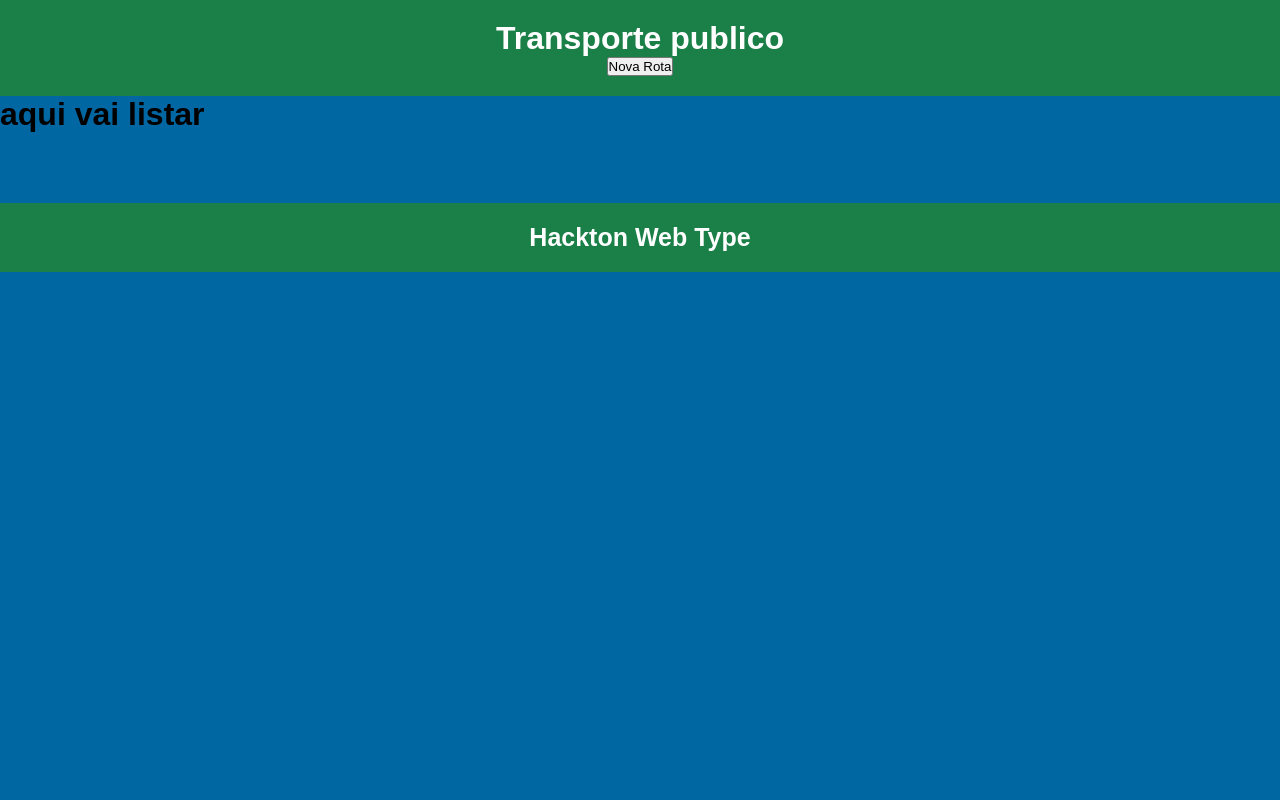
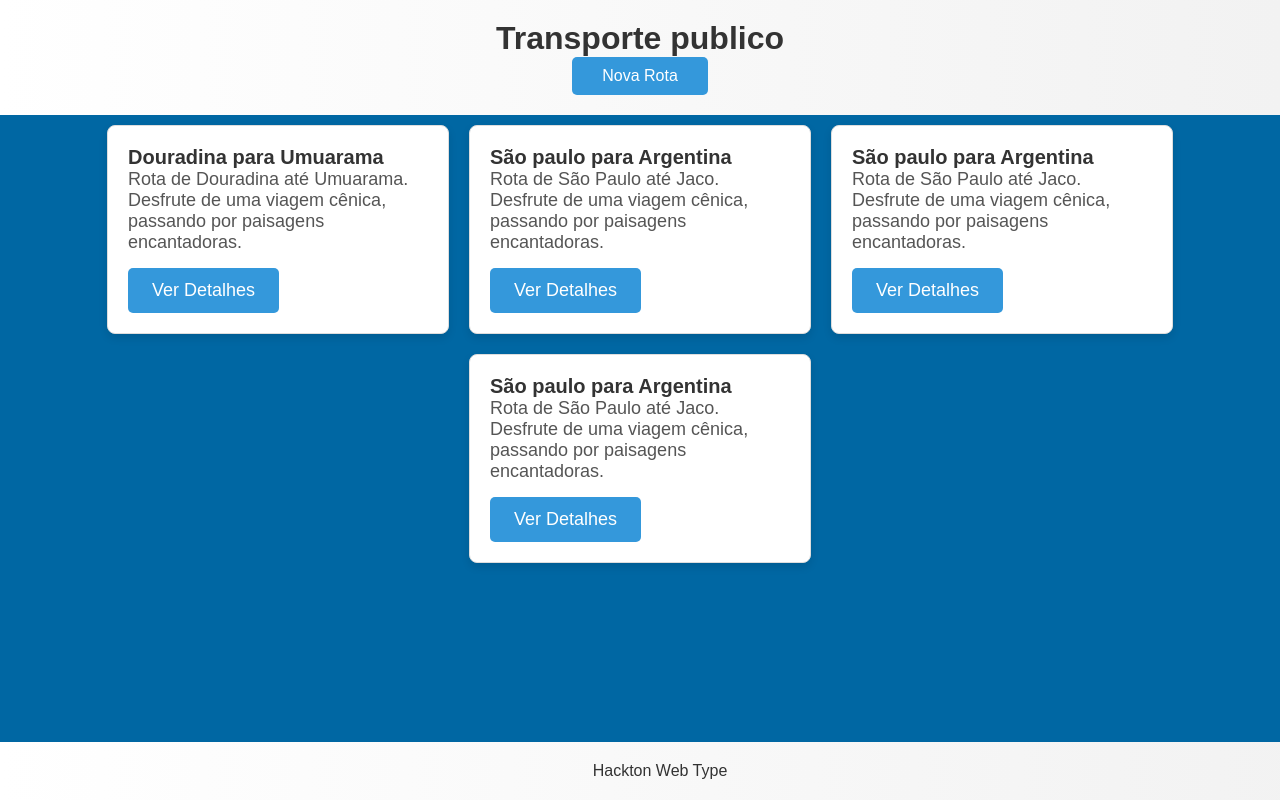
Before and after one commit to Guilhermecds/ProjetoReactHackaton, a React (Vite) app in the folder reacthackaton/: page / in a window 1280 px wide. Built offline with nearby package versions, Linux system fonts and the light colour scheme.

Commit message:
estilizacao da pagina e ajustes para colocar os cards

```diff
--- a/reacthackaton/src/Components/CustonModal/style.tsx
+++ b/reacthackaton/src/Components/CustonModal/style.tsx
@@ -128,7 +128,9 @@ export const Button = styled.button`
   border-radius: 15px;
   cursor: pointer;
   &:hover {
-    background-color: #0056b3;
+  background-color: #0056b3;
+
+
   }
 `;
 
--- a/reacthackaton/src/Components/Footer/styles.ts
+++ b/reacthackaton/src/Components/Footer/styles.ts
@@ -1,18 +1,18 @@
-import { FontAwesomeIcon } from '@fortawesome/react-fontawesome';
+
 import styled from 'styled-components';
 
 // Criando os componentes estilizados
 
 export const Container = styled.div`
-    background-color: #1a8047;
-    padding: 20px;
-    text-align: center;
-    margin-top: 70px;
+background: linear-gradient(to right, #ffffff, #f2f2f2);
+padding: 20px;
+text-align: center;
+position: fixed;
+bottom: 0;
+width: 100%;
 `;
 
 export const Label = styled.label`
-    font-size: 25px;
-    color: #fff;
-    font-weight: bold;
+color: #333;
 
 `
--- a/reacthackaton/src/Components/Header/estilo.css
+++ b/reacthackaton/src/Components/Header/estilo.css
@@ -1,23 +1,35 @@
-*{
+/* estilo.css */
+
+body {
+    margin: 0;
     padding: 0;
-    margin: 0;
+    font-family: 'Arial', sans-serif;
+    background: #f2f2f2; /* Cor de fundo do corpo */
   }
 
-/* styles.css */
-
   header {
-    background-color: #1a8047;
-    padding: 20px; /* Adicionando algum espaço interno para melhorar a aparência */
-    text-align: center; /* Centralizando o conteúdo dentro do cabeçalho */
+    background: linear-gradient(to right, #ffffff, #f2f2f2); /* Gradiente branco */
+    padding: 20px;
+    text-align: center;
   }
 
   header h1 {
-    color: white;
+    color: #333; /* Cor do texto do cabeçalho */
   }
 
-/* Estilo para tornar o texto menor em telas menores */
-@media screen and (max-width: 600px) {
-    header h1 {
-        font-size: 1.5em; /* Tamanho de fonte menor para telas menores */
+  button#botaoEsquerdo {
+    background-color: #3498db; /* Cor de fundo do botão */
+    color: #fff; /* Cor do texto do botão */
+    padding: 10px 30px; /* Aumentando o padding para aumentar o comprimento */
+    font-size: 16px;
+    border: none;
+    border-radius: 5px;
+    cursor: pointer;
+    transition: background-color 0.3s ease; /* Transição suave da cor de fundo */
+    top: 10px; /* Distância do topo */
+    right: 20px; /* Distância da direita */
   }
+
+  button#botaoEsquerdo:hover {
+    background-color: #2980b9; /* Cor de fundo do botão ao passar o mouse */
   }
--- a/reacthackaton/src/Components/Header/index.tsx
+++ b/reacthackaton/src/Components/Header/index.tsx
@@ -16,7 +16,7 @@ export const Header = (props: PropsHeader) => {
 
             </div>
 
-            <button
+            <button id="botaoEsquerdo"
                     type="button"
                     onClick={props.abrirModal}
                 >
--- a/reacthackaton/src/Components/Rotas/index.tsx
+++ b/reacthackaton/src/Components/Rotas/index.tsx
@@ -1,4 +1,4 @@
-import React, { useState } from "react";
+/*import React, { useState } from "react";
 import { FormContainer, FormGroup, Label, Input, Button, Icon, InputDate } from './styles';
 import styled from 'styled-components';
 import { FontAwesomeIcon } from '@fortawesome/react-fontawesome';
@@ -16,4 +16,47 @@ export const Rotas = (props: PropsRotas) => {
         <h1>aqui vai listar</h1>
 
     )
+}*/
+
+
+import {
+  Card,
+  CardTitle,
+  CardContent,
+  CardButton,
+  ListaRotas
+} from './styles';
+
+interface PropsRotas {
+  abrirModal: () => void;
 }
+
+export const Rotas = (props: PropsRotas) => {
+  // Exemplo de dados de rotas
+  const rotas = [
+    { id: 1, nome: 'Douradina para Umuarama', descricao: 'Rota de Douradina até Umuarama. Desfrute de uma viagem cênica, passando por paisagens encantadoras.' },
+    { id: 2, nome: 'São paulo para Argentina', descricao: 'Rota de São Paulo até Jaco. Desfrute de uma viagem cênica, passando por paisagens encantadoras.' },
+    { id: 2, nome: 'São paulo para Argentina', descricao: 'Rota de São Paulo até Jaco. Desfrute de uma viagem cênica, passando por paisagens encantadoras.' },
+    { id: 2, nome: 'São paulo para Argentina', descricao: 'Rota de São Paulo até Jaco. Desfrute de uma viagem cênica, passando por paisagens encantadoras.' },
+    // Adicione mais rotas conforme necessário
+  ];
+
+  return (
+    <div>
+
+      <ListaRotas>
+        {rotas.map(rota => (
+          <Card key={rota.id}>
+            <CardTitle>{rota.nome}</CardTitle>
+            <CardContent>{rota.descricao}</CardContent>
+            <CardButton onClick={props.abrirModal}>
+              Ver Detalhes
+            </CardButton>
+          </Card>
+        ))}
+      </ListaRotas>
+    </div>
+  );
+};
+
+export default Rotas;
--- a/reacthackaton/src/Components/Rotas/styles.ts
+++ b/reacthackaton/src/Components/Rotas/styles.ts
@@ -11,3 +11,61 @@
 //   box-shadow: 0 0 10px rgba(0, 0, 0, 0.1);
 //   background-color: #fff
 // `
+
+// RotasStyles.js
+import styled from 'styled-components';
+
+export const Card = styled.div`
+  border: 1px solid #ddd;
+  border-radius: 8px;
+  margin: 10px;
+  padding: 20px; /* Aumentando o espaço interno para tornar o card maior */
+  background-color: #fff;
+  box-shadow: 0 4px 8px rgba(0, 0, 0, 0.1);
+  width: 300px; /* Definindo uma largura fixa para os cards (ajuste conforme necessário) */
+`;
+
+export const CardTitle = styled.h2`
+  color: #333;
+  font-size: 20px; /* Aumentando o tamanho da fonte do título */
+`;
+
+export const CardContent = styled.p`
+  color: #555;
+  font-size: 18px; /* Aumentando o tamanho da fonte do conteúdo */
+`;
+
+export const CardButton = styled.button`
+background-color: #3498db;
+color: #fff;
+padding: 12px 24px; /* Ajustando o espaçamento interno do botão */
+border: none;
+border-radius: 5px;
+cursor: pointer;
+font-size: 18px; /* Aumentando o tamanho da fonte do botão */
+margin-top: 15px; /* Aumentando a margem superior do botão */
+transition: background-color 0.3s, color 0.3s, transform 0.3s; /* Adicionando uma transição suave para mudanças de cor e transformação */
+
+&:hover {
+  background-color: #2980b9; /* Mudando a cor de fundo ao passar o mouse */
+}
+
+&:active {
+  transform: translateY(2px); /* Movendo o botão para baixo ao clicar */
+}
+
+&:focus {
+  outline: none;
+  box-shadow: 0 0 0 3px rgba(52, 152, 219, 0.5); /* Adicionando um contorno de foco */
+}
+
+
+`;
+
+export const ListaRotas = styled.div`
+  display: flex;
+  flex-wrap: wrap;
+  justify-content: center;
+`;
+
+// Adicione outros estilos conforme necessário
```
Also changed, not shown: 1 other file (tests, documents, lock files or other folders). Lines whose indentation alone changed are shown as unchanged.
